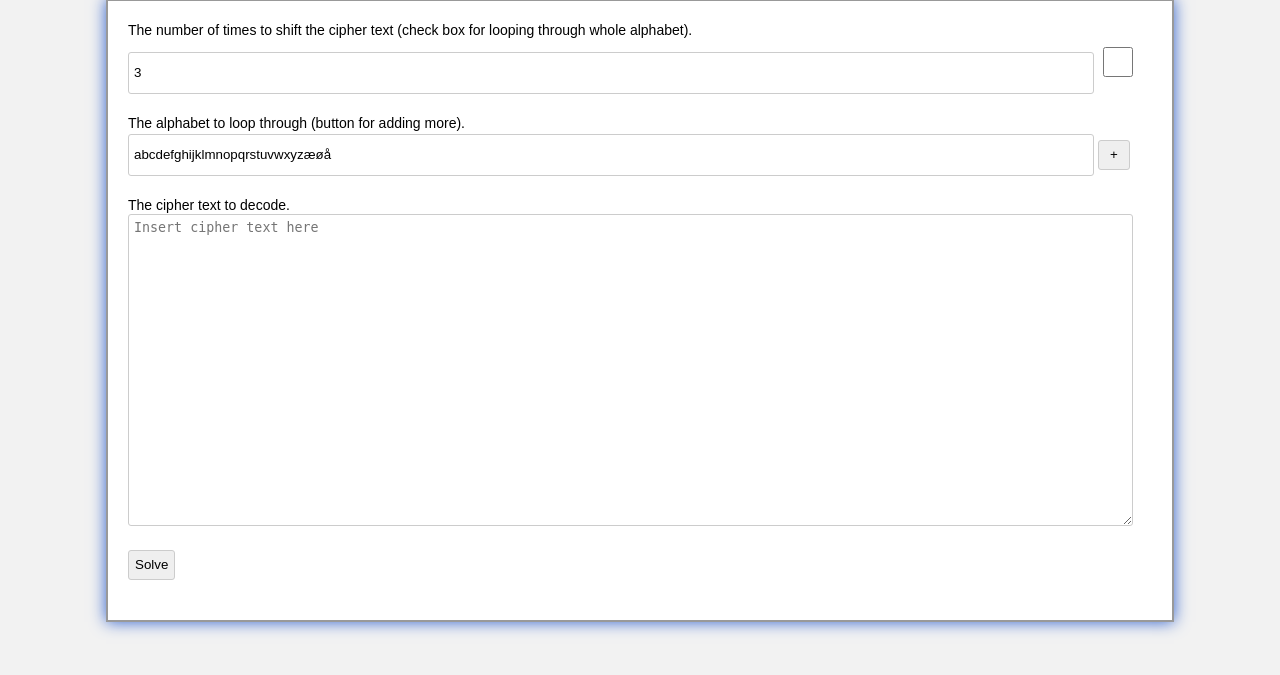
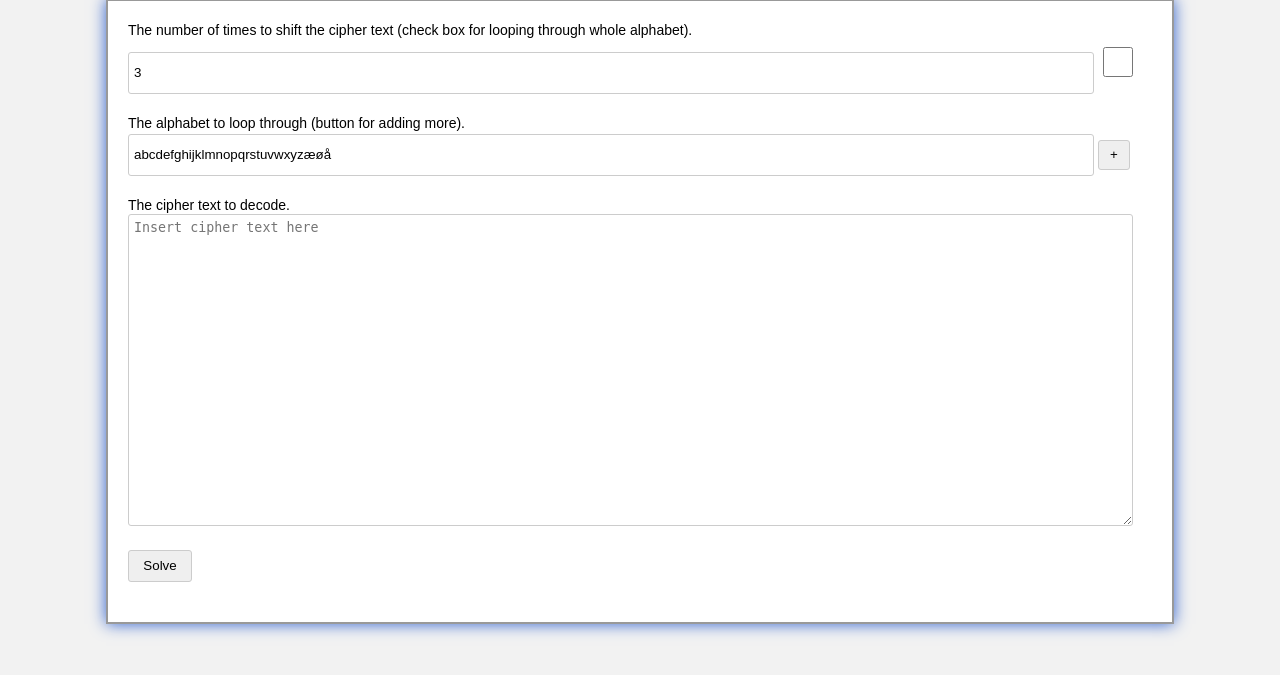
Before and after one commit to bertmad3400/super-denigma, a Flask app: page / in a window 1280 px wide. Shown: the part 79-754 px from the top of the page. Run offline with Flask 2, Linux system fonts and the light colour scheme.

Commit message:
Make submit button bigger

```diff
--- a/webFront/static/CSS/base.css
+++ b/webFront/static/CSS/base.css
@@ -44,6 +44,11 @@ body {
 	width: 97%;
 }
 
+#inputArea input[type=submit] {
+	width: 8vh;
+	height: 4vh;
+}
+
 #inputArea label {
 	font-family: Arial, Helvetica, sans-serif;
 	font-size: 14px;
```
